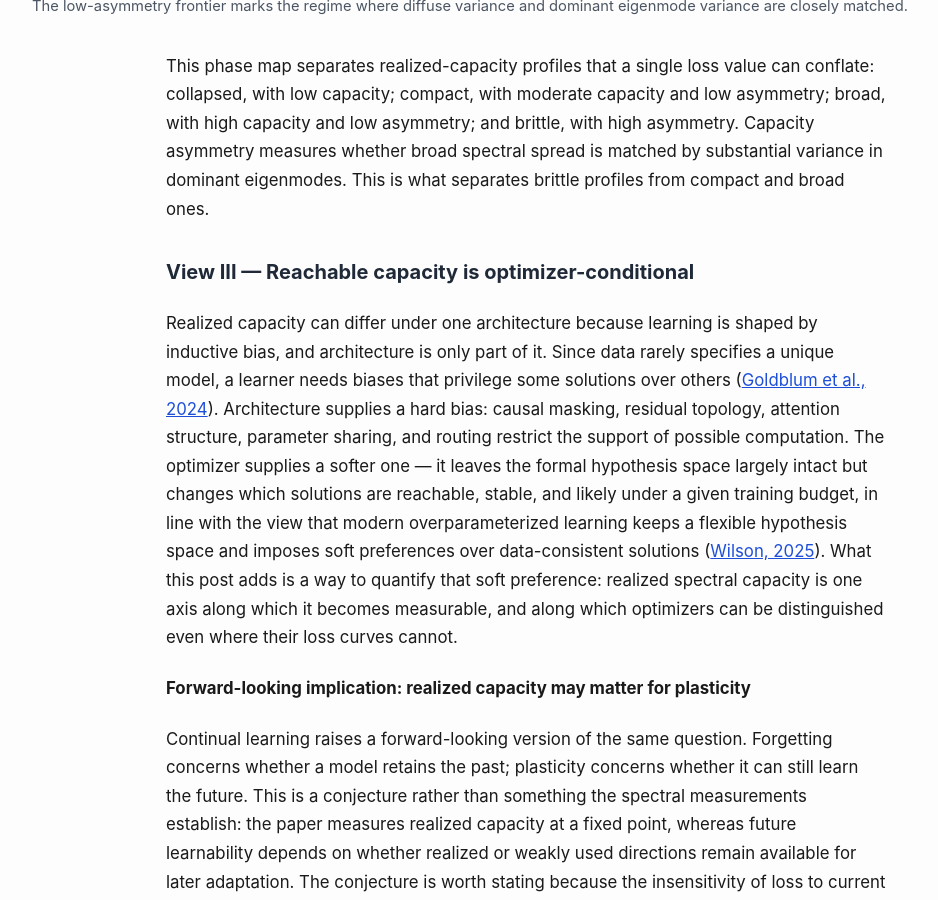
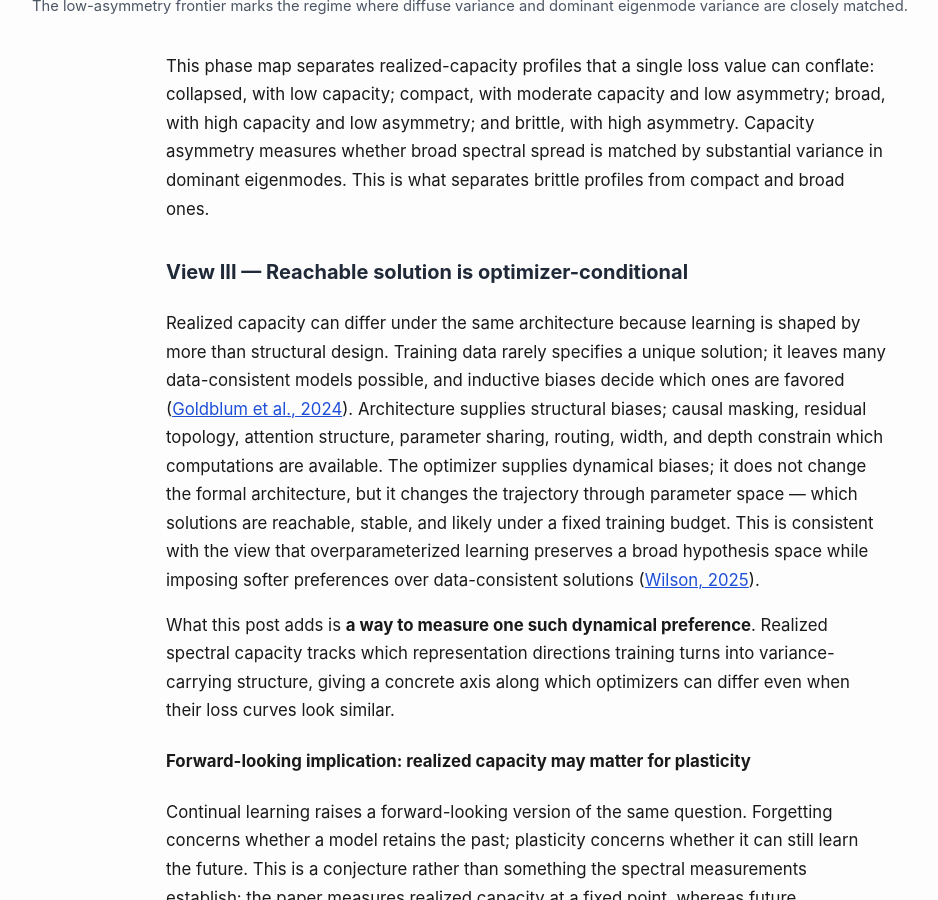
Before and after one commit to optimizer-scaling-laws/optimizer-scaling-laws.github.io, a Jekyll site: the page built from _posts/2026-06-26-architecture-creates-capacity-optimizers-realize-it.md, in a window 1280 px wide and 900 px high, scrolled down 12603 px. Shown: the whole window, without its empty margins (114-1052 px from the left). Built offline with Jekyll 4.4.1, drawn with Linux system fonts in a browser that asks for light colours.

Commit message:
Final update round 9

```diff
--- a/_posts/2026-06-26-architecture-creates-capacity-optimizers-realize-it.md
+++ b/_posts/2026-06-26-architecture-creates-capacity-optimizers-realize-it.md
@@ -461,10 +461,13 @@ Because $R_{\mathrm{soft}}$ and $R_{\mathrm{hard}}$ are Rényi effective ranks o
 This phase map separates realized-capacity profiles that a single loss value can conflate: collapsed, with low capacity; compact, with moderate capacity and low asymmetry; broad, with high capacity and low asymmetry; and brittle, with high asymmetry. Capacity asymmetry measures whether broad spectral spread is matched by substantial variance in dominant eigenmodes. This is what separates brittle profiles from compact and broad ones.
 
 
-### View III — Reachable capacity is optimizer-conditional
-{: #view-iii-reachable-capacity-is-optimizer-conditional}
+### View III — Reachable solution is optimizer-conditional
+{: #view-iii-reachable-solution-is-optimizer-conditional}
 
-Realized capacity can differ under one architecture because learning is shaped by inductive bias, and architecture is only part of it. Since data rarely specifies a unique model, a learner needs biases that privilege some solutions over others (<a href="https://arxiv.org/abs/2304.05366" target="_blank" rel="noopener noreferrer">Goldblum et al., 2024</a>). Architecture supplies a hard bias: causal masking, residual topology, attention structure, parameter sharing, and routing restrict the support of possible computation. The optimizer supplies a softer one — it leaves the formal hypothesis space largely intact but changes which solutions are reachable, stable, and likely under a given training budget, in line with the view that modern overparameterized learning keeps a flexible hypothesis space and imposes soft preferences over data-consistent solutions (<a href="https://arxiv.org/abs/2503.02113" target="_blank" rel="noopener noreferrer">Wilson, 2025</a>). What this post adds is a way to quantify that soft preference: realized spectral capacity is one axis along which it becomes measurable, and along which optimizers can be distinguished even where their loss curves cannot.
+Realized capacity can differ under the same architecture because learning is shaped by more than structural design. Training data rarely specifies a unique solution; it leaves many data-consistent models possible, and inductive biases decide which ones are favored (<a href="https://arxiv.org/abs/2304.05366" target="_blank" rel="noopener noreferrer">Goldblum et al., 2024</a>). Architecture supplies structural biases; causal masking, residual topology, attention structure, parameter sharing, routing, width, and depth constrain which computations are available. The optimizer supplies dynamical biases; it does not change the formal architecture, but it changes the trajectory through parameter space — which solutions are reachable, stable, and likely under a fixed training budget. This is consistent with the view that overparameterized learning preserves a broad hypothesis space while imposing softer preferences over data-consistent solutions (<a href="https://arxiv.org/abs/2503.02113" target="_blank" rel="noopener noreferrer">Wilson, 2025</a>).
+
+What this post adds is **a way to measure one such dynamical preference**. Realized spectral capacity tracks which representation directions training turns into variance-carrying structure, giving a concrete axis along which optimizers can differ even when their loss curves look similar.
+
 
 #### Forward-looking implication: realized capacity may matter for plasticity
 {: #forward-looking-implication-realized-capacity-may-matter-for-plasticity}
```
